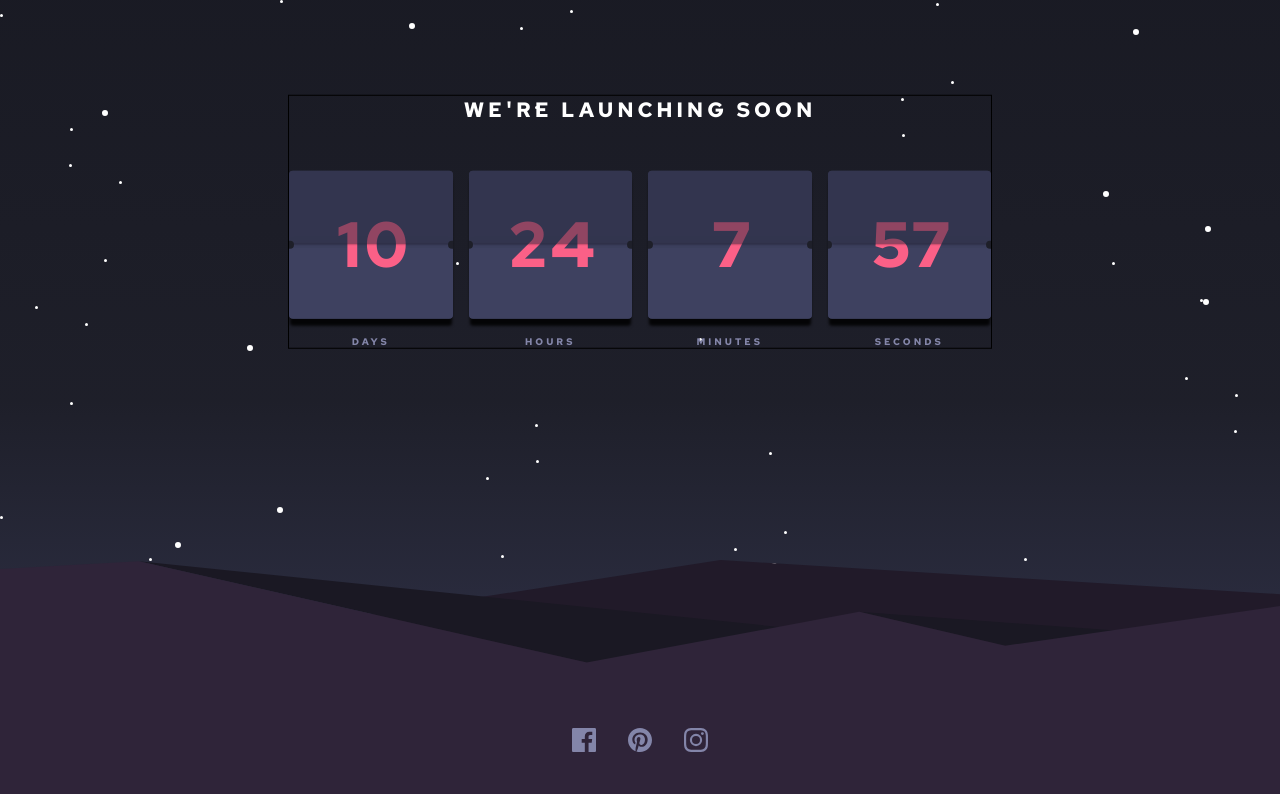
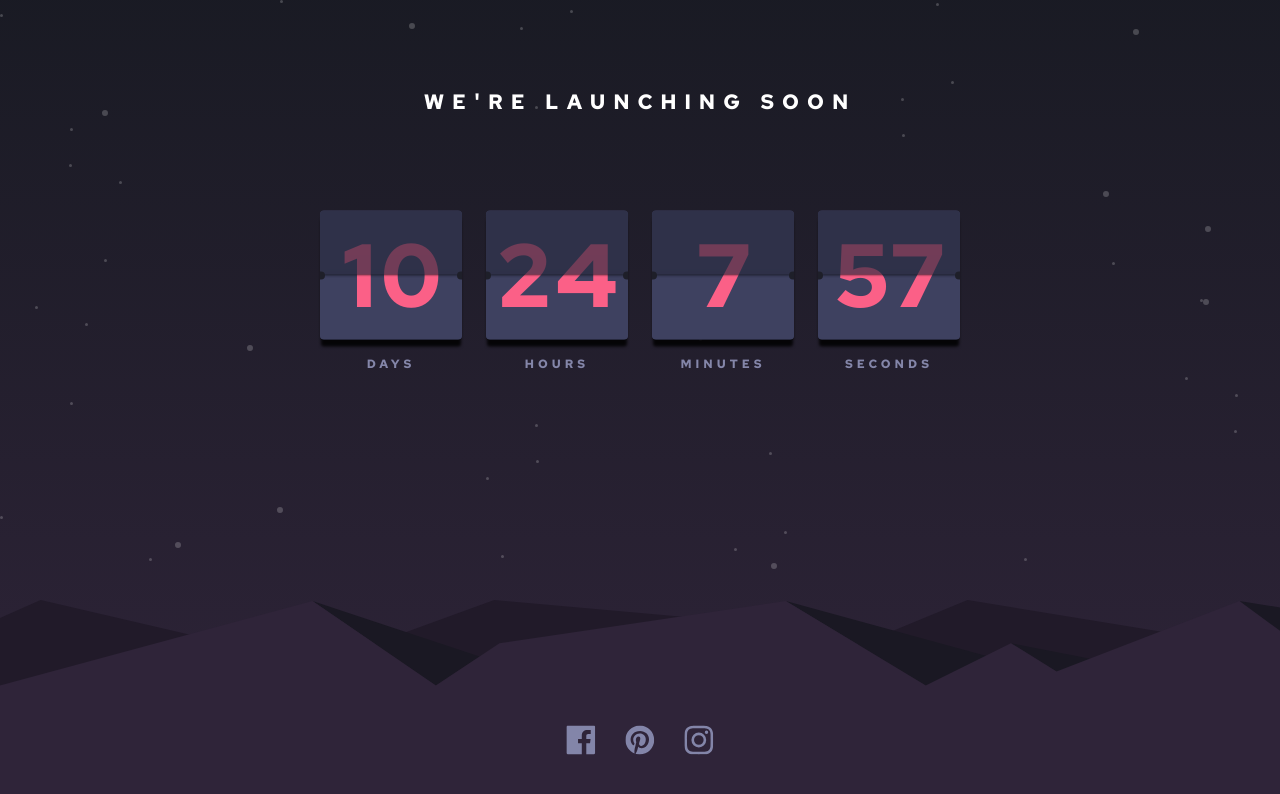
Before and after one commit to jamesbatayola/frontend-mentor-launch-countdown-timer, a plain HTML site: page index.html in a window 1280 px wide. Drawn offline with Linux system fonts and the light colour scheme.

Commit message:
fixed alignmens

```diff
--- a/style.css
+++ b/style.css
@@ -14,7 +14,7 @@ body {
 	display: grid;
 	min-height: 100svh;
 	place-items: center;
-	background: linear-gradient(var(--Very-very-dark-blue), var(--Very-dark-blue), var(--Dark-desaturated-blue));
+	background: linear-gradient(var(--Very-very-dark-blue), var(--purply));
 }
 
 img {
@@ -33,6 +33,10 @@ img {
 	--Dark-desaturated-blue: hsl(236, 21%, 26%);
 	--Very-dark-blue: hsl(235, 16%, 14%);
 	--Very-very-dark-blue: hsl(234, 17%, 12%);
+
+	/* sky */
+	--purply: #2f2439;
+	--purply-v2: #352744;
 }
 
 .background {
@@ -44,22 +48,22 @@ img {
 }
 
 .stars path {
-	fill: white;
+	fill: rgba(255, 255, 255, 0.2);
 }
 
 .hills {
 	position: absolute;
 	bottom: 0;
-	width: 320%;
+	width: 370%;
 	height: 30%;
-	transform: translateX(-58%);
+	transform: translateX(-59%);
 }
 
 main {
 	display: grid;
-	border: 1px solid black;
-	width: 55%;
-	gap: 3rem;
+	width: 50%;
+	max-width: 700px;
+	gap: 4rem;
 	min-width: 340px;
 	transform: translateY(-70%);
 }
@@ -69,11 +73,11 @@ header {
 	text-align: center;
 	color: var(--White);
 	font-size: 1.3rem;
-	letter-spacing: 4px;
+	letter-spacing: 8px;
 }
 
 p {
-	font-size: 0.6rem;
+	font-size: 0.45rem;
 	letter-spacing: 3px;
 	color: var(--Grayish-blue);
 }
@@ -116,7 +120,7 @@ p {
 footer {
 	position: absolute;
 	display: flex;
-	gap: 2rem;
+	gap: 2.2rem;
 	bottom: 3rem;
 	left: 50%;
 	transform: translateX(-50%);
@@ -124,6 +128,7 @@ footer {
 
 footer svg {
 	cursor: pointer;
+	transform: scale(1.2);
 }
 
 footer svg:hover path {
@@ -141,7 +146,7 @@ footer svg:hover path {
 
 .top {
 	z-index: 1;
-	opacity: 0.5;
+	opacity: 0.65;
 	height: 49.5%;
 	transform-origin: center bottom;
 	border-top-right-radius: 0.25rem;
@@ -164,7 +169,7 @@ footer svg:hover path {
 	border-bottom-left-radius: 0.25rem;
 	border-bottom-right-radius: 0.25rem;
 	background-color: inherit;
-	box-shadow: 0px -5px 10px rgba(0, 0, 0, 0.05);
+	box-shadow: 0px -5px 10px rgba(0, 0, 0, 0.08);
 }
 
 .dots {
@@ -191,9 +196,34 @@ footer svg:hover path {
 
 .number {
 	position: absolute;
-	font-size: clamp(2rem, 5vw, 5rem);
+	font-size: clamp(2rem, 7vw, 6rem);
 	top: 50%;
 	left: 52%;
 	transform: translateX(-50%) translateY(-50%);
 	color: var(--Soft-red);
 }
+
+@media (min-width: 750px) {
+	p {
+		font-size: 0.6rem;
+	}
+}
+
+@media (min-width: 986px) {
+	main {
+		gap: 6rem;
+		transform: translateY(-60%);
+	}
+	.boxes-container {
+		gap: 1.5rem;
+	}
+	.hills {
+		width: 100%;
+		height: 25%;
+		transform: translateX(0%);
+	}
+	p {
+		font-size: 0.75rem;
+		letter-spacing: 4px;
+	}
+}
```
